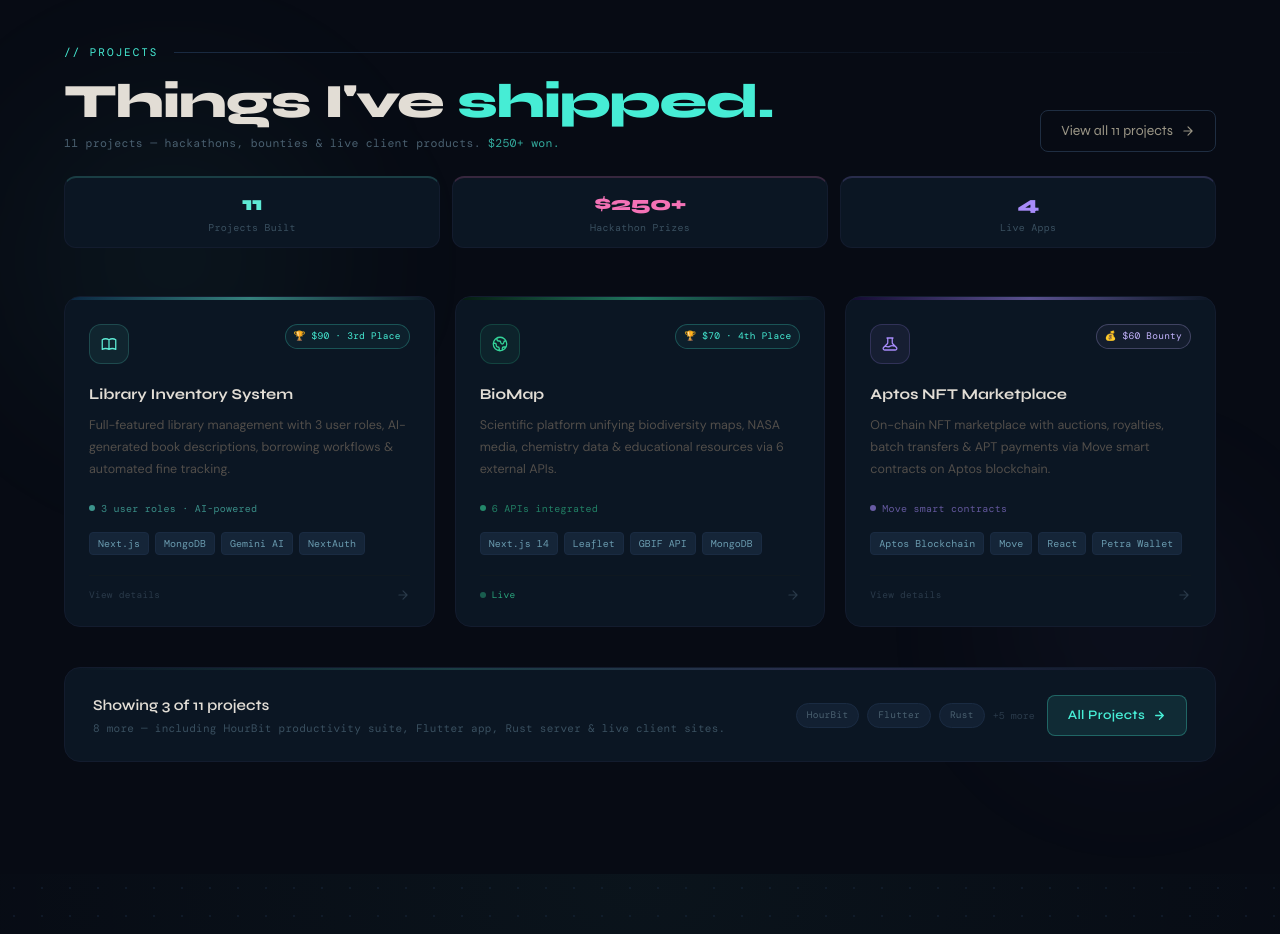
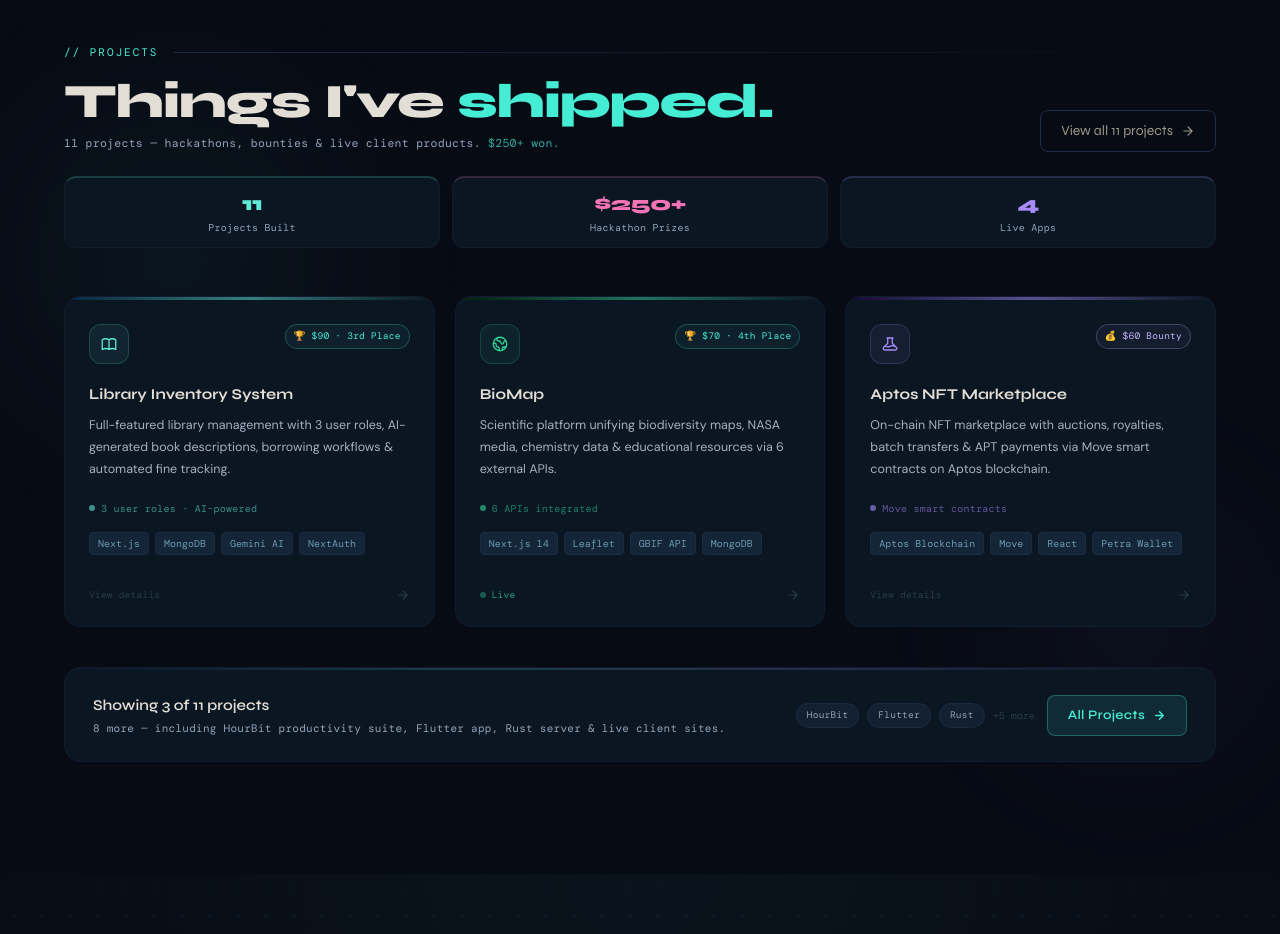
Before and after one commit to Nitrajsinh-Solanki/nitrajsinh-solanki-portfolio, a Next.js app in the folder nitrajsinh-solanki/: page / in a window 1280 px wide. Shown: the part 3220-4154 px from the top of the page. Built offline with nearby package versions, Linux system fonts and the light colour scheme; no server answers; a web font is replaced by a local one.

Commit message:
Improve text contrast in ProjectsPreview.tsx

```diff
--- a/nitrajsinh-solanki/app/components/ProjectsPreview.tsx
+++ b/nitrajsinh-solanki/app/components/ProjectsPreview.tsx
@@ -170,7 +170,7 @@ export default function ProjectsPreview() {
                 Things I&apos;ve{" "}
                 <span className="text-teal-300">shipped.</span>
               </h2>
-              <p className="font-mono text-[11.5px] text-[#4A6070] tracking-wide mt-2">
+              <p className="font-mono text-[11.5px] text-[#94A3B8] tracking-wide mt-2">
                 {STATS.total} projects — hackathons, bounties &amp; live client products.{" "}
                 <span className="text-teal-300/70">$250+ won.</span>
               </p>
@@ -215,7 +215,7 @@ export default function ProjectsPreview() {
                 >
                   {value}
                 </div>
-                <div className="font-mono text-[10px] text-[#3A5060] tracking-wide">
+                <div className="font-mono text-[10px] text-[#94A3B8] tracking-wide">
                   {label}
                 </div>
               </div>
@@ -327,7 +327,7 @@ function FeaturedCard({ project, index }: { project: PreviewProject; index: numb
         </h3>
 
         {/* Description */}
-        <p className="text-[12.5px] text-[#524E4A] leading-[1.75] mb-5 flex-1">
+        <p className="text-[12.5px] text-[#A5B0C0] leading-[1.75] mb-5 flex-1">
           {project.description}
         </p>
 
@@ -431,7 +431,7 @@ function MoreProjectsCTA() {
           >
             Showing 3 of {STATS.total} projects
           </p>
-          <p className="font-mono text-[11px] text-[#3A5060] tracking-wide">
+          <p className="font-mono text-[11px] text-[#94A3B8] tracking-wide">
             {STATS.total - 3} more — including HourBit productivity suite, Flutter app, Rust server &amp; live client sites.
           </p>
         </div>
@@ -447,7 +447,7 @@ function MoreProjectsCTA() {
                 style={{
                   background: "rgba(26,43,66,0.5)",
                   border: "1px solid #1A2B42",
-                  color: "#4A6070",
+                  color: "#94A3B8",
                 }}
               >
                 {tag}
```
